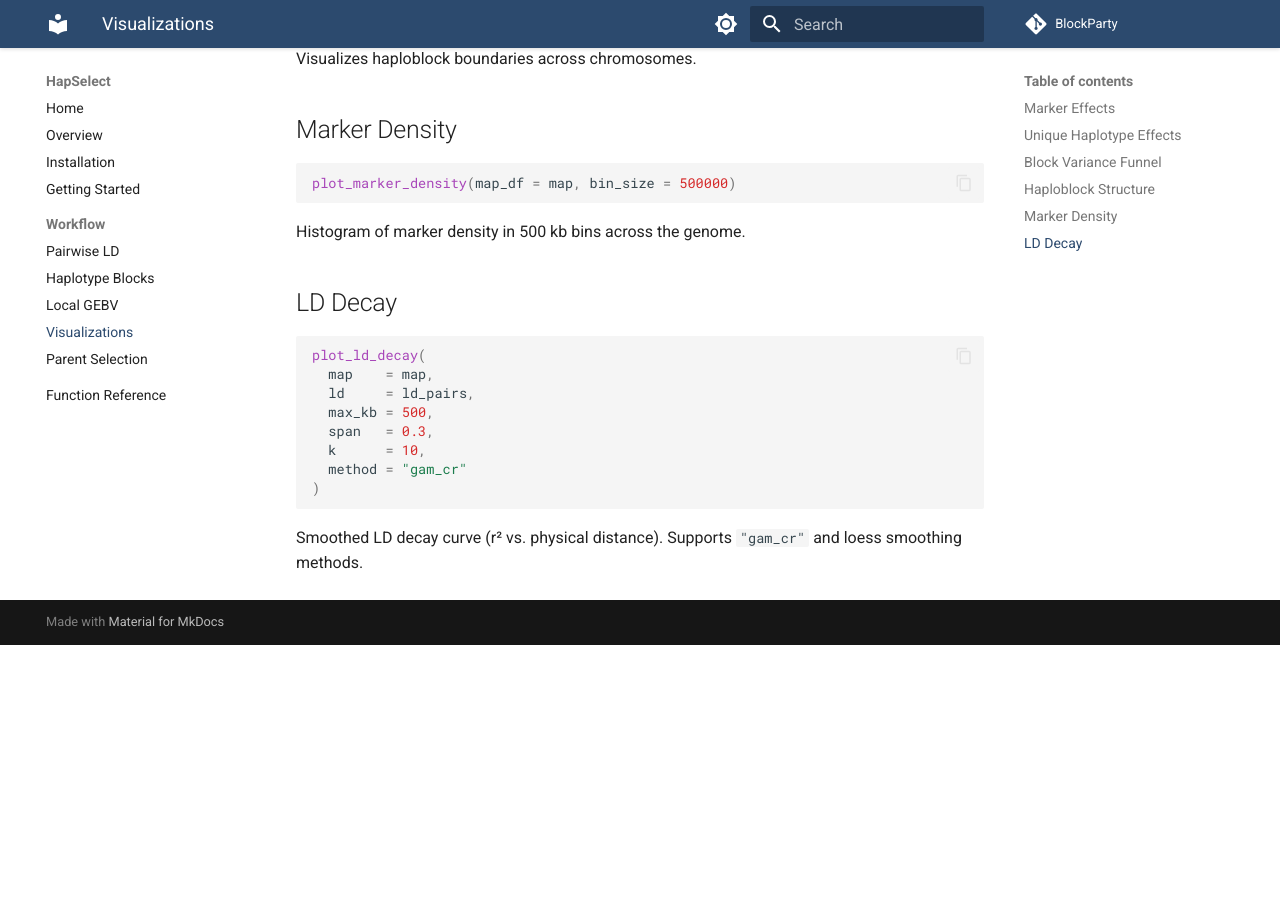
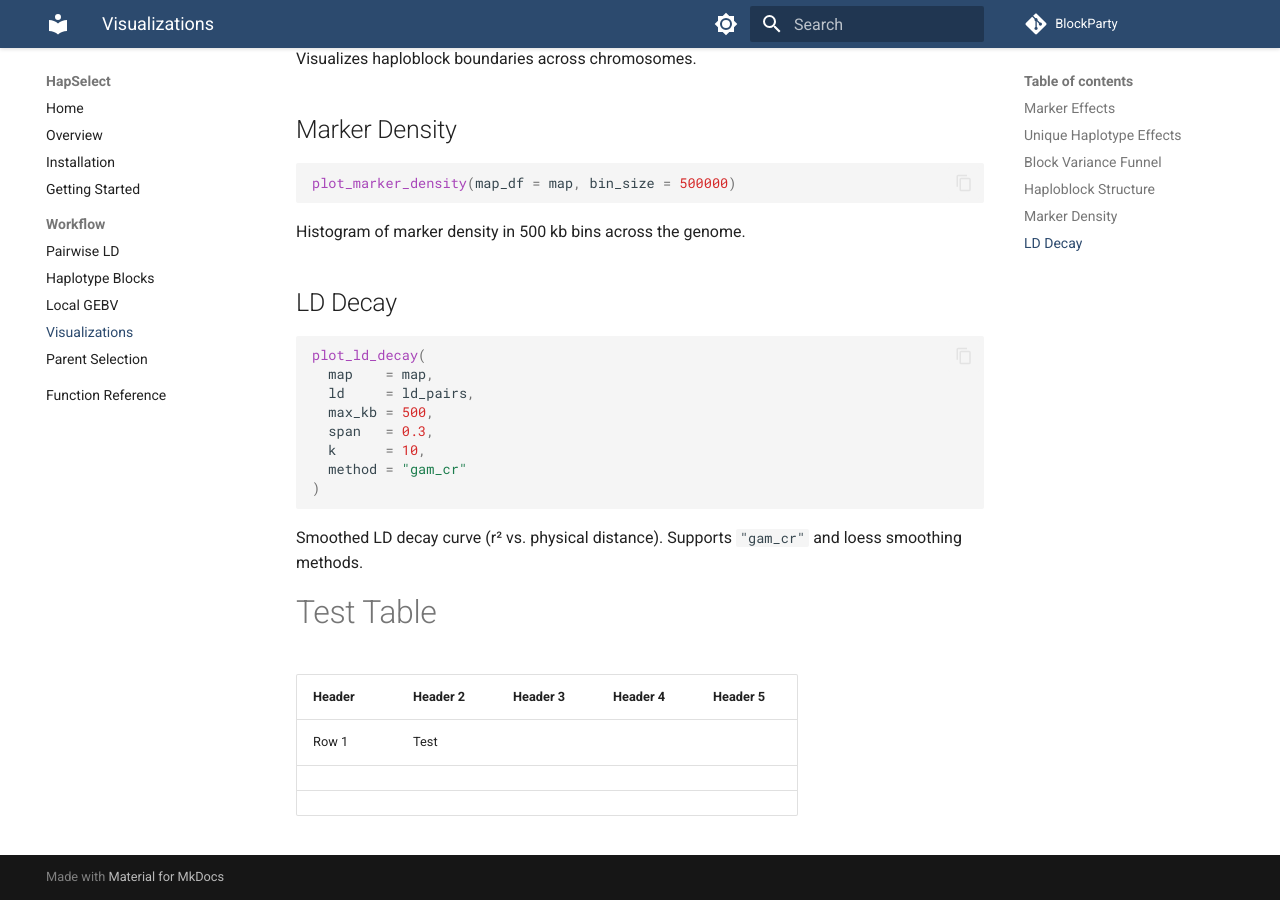
Before and after one commit to wrshf7/HapSelect-Docs, an MkDocs documentation site: the page built from docs/workflow/visualizations.md, in a window 1280 px wide and 900 px high, scrolled down 951 px. Built offline with MkDocs 1.6.1 and Material for MkDocs 9.7.7, drawn with Linux system fonts in a browser that asks for light colours; comment, search, counter and statistics services are not loaded; before the commit the page ends 1596 px from its top, so only the background shows below that.

Commit message:
Fixed repo and added test table

````diff
--- a/docs/workflow/visualizations.md
+++ b/docs/workflow/visualizations.md
@@ -60,3 +60,10 @@ plot_ld_decay(
 ```
 
 Smoothed LD decay curve (r² vs. physical distance). Supports `"gam_cr"` and loess smoothing methods.
+
+# Test Table
+| Header | Header 2 | Header 3 | Header 4 | Header 5 |
+|--------|----------|----------|----------|----------|
+| Row 1  | Test     |          |          |          |
+|        |          |          |          |          |
+|        |          |          |          |          |
--- a/mkdocs.yml
+++ b/mkdocs.yml
@@ -1,7 +1,7 @@
 site_name: HapSelect
 site_description: Haplotype block discovery, localGEBV analysis, and parent selection for genomic selection in R
-site_url: https://zanecarter.github.io/HapSelect-Docs
-repo_url: https://github.com/zanecarter/BlockParty
+site_url: https://wrshf7.github.io/HapSelect-Docs/
+repo_url: https://github.com/wrshf7/BlockParty
 repo_name: BlockParty
 
 theme:
````
